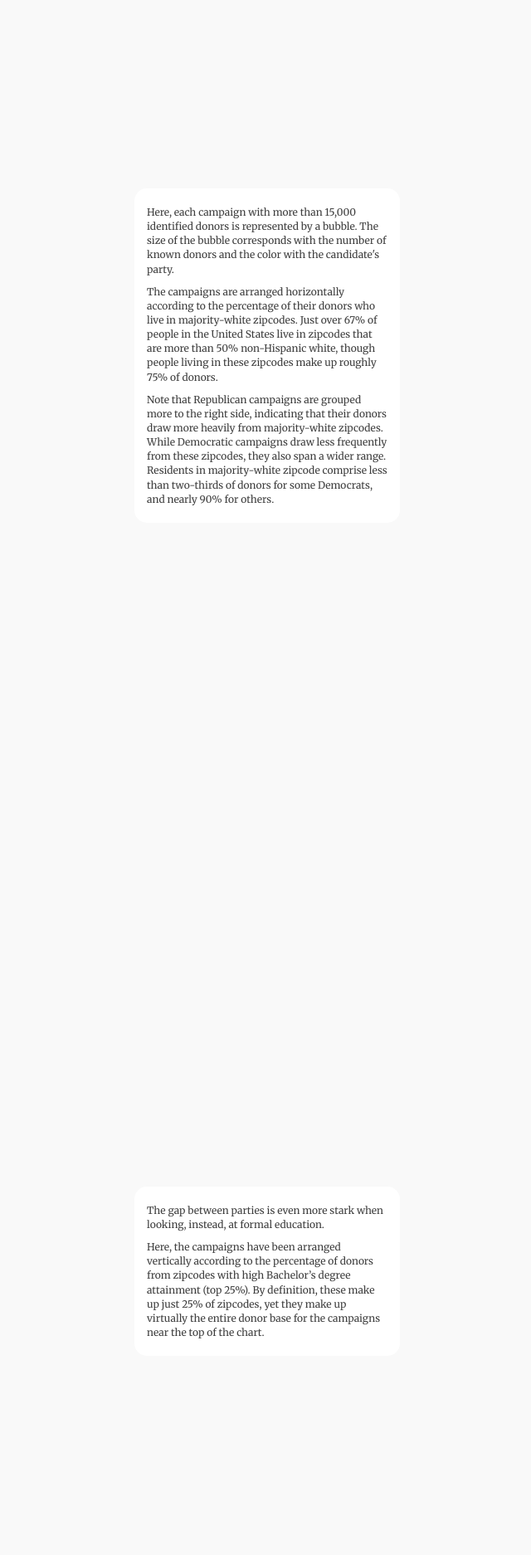
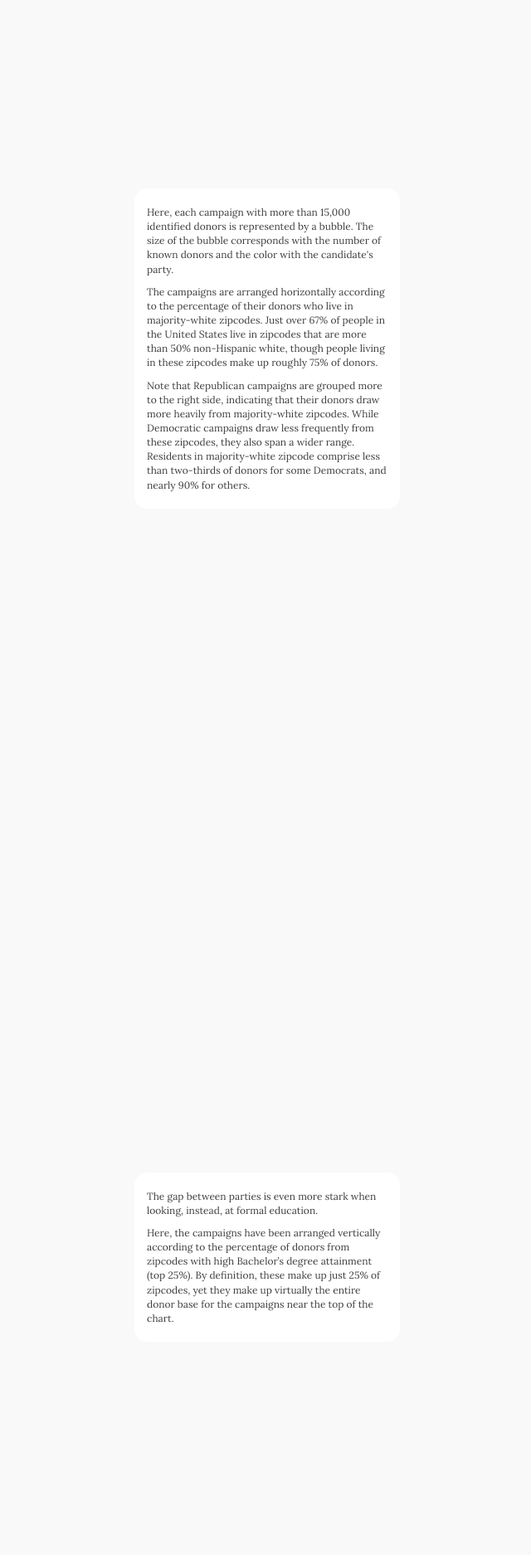
Before and after one commit to sdl60660/2020_campaign_donors, a Flask app: template templates/index.html in a window 1280 px wide. Shown: the part 1523-3397 px from the top of the page at 83% size, without its empty margins (318-958 px from the left). Run offline with Flask 2, Linux system fonts and the light colour scheme; the template is opened without the code that fills it, so the values that code supplies are empty; some libraries are stand-ins or nearby versions.

Commit message:
Changed block text and annotation font

```diff
--- a/static/css/style.css
+++ b/static/css/style.css
@@ -18,7 +18,7 @@ body {
 }
 
 #intro-area > p, .step {
-    font-family: 'Merriweather', 'Playfair Display', "Helvetica Neue";
+    font-family: 'Lora', 'Merriweather', 'Playfair Display', "Helvetica Neue";
 }
 
 h1 {
--- a/templates/index.html
+++ b/templates/index.html
@@ -40,6 +40,7 @@
     <link rel="stylesheet" href="https://fonts.googleapis.com/css?family=Playfair+Display">
     <link rel="stylesheet" href="https://fonts.googleapis.com/css?family=Roboto">
     <link rel="stylesheet" href="https://fonts.googleapis.com/css?family=Merriweather">
+    <link rel="stylesheet" href="https://fonts.googleapis.com/css?family=Lora">
 
     <!-- Custom CSS -->
     <link rel="stylesheet" type="text/css" href="static/css/style.css">
```
